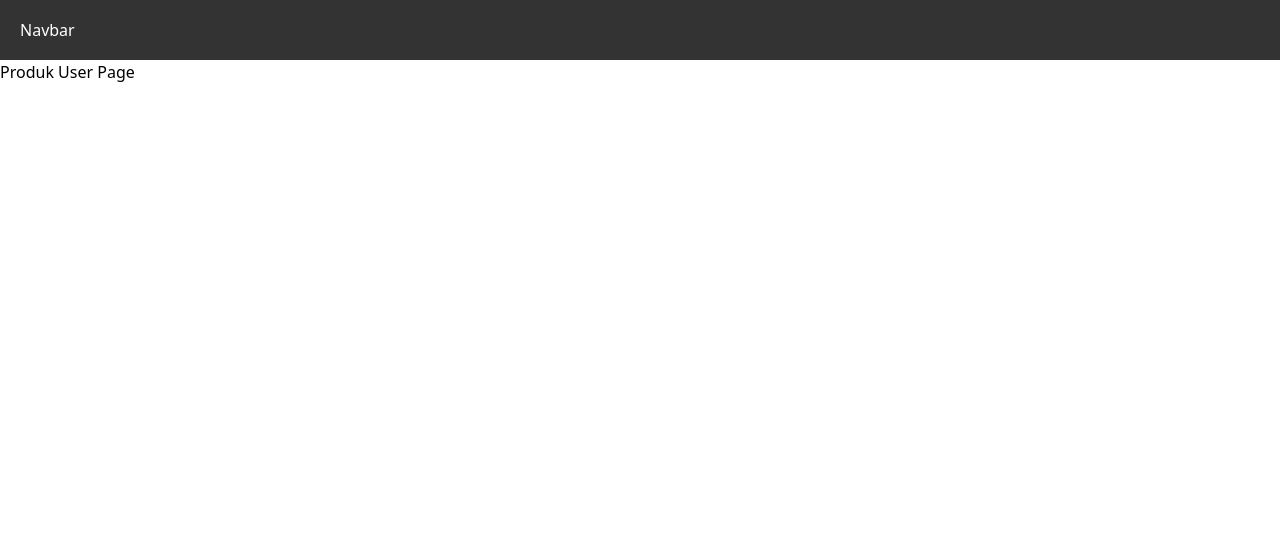
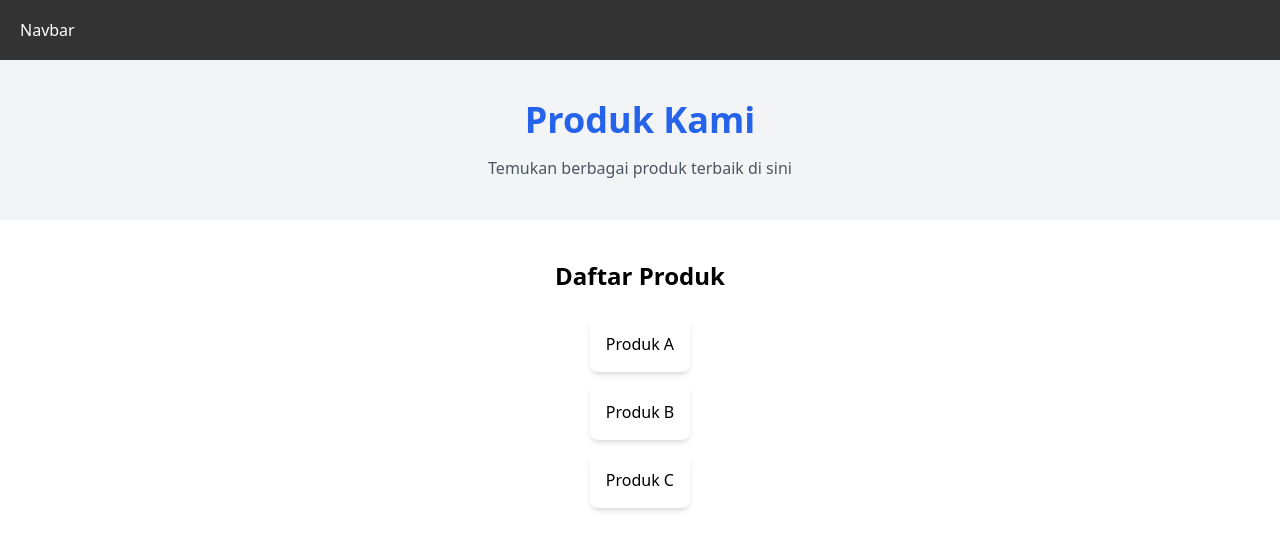
Before and after one commit to fajrulsantoso/Kerangka-Pemrograman-Berbasis-sem6, a Next.js app in the folder jobsheet_3/: page /produk in a window 1280 px wide. Before the commit this address had no page. Shown: the top 550 px of the page. Built offline with nearby package versions, Linux system fonts and the light colour scheme.

Commit message:
TUGAS 2 | 3  Praktikum 5

```diff
--- a/jobsheet_3/src/pages/produk/index.tsx
+++ b/jobsheet_3/src/pages/produk/index.tsx
@@ -1,20 +1,16 @@
-
 import { useRouter } from "next/router";
 import { useEffect, useState } from "react";
+import ProdukView from "@/views/produk";
 
-const produk = () => {
-  const [isLogin, setIsLogin] = useState(false);
+export default function ProdukPage() {
+  const [isLogin] = useState(true); // ubah false kalau mau test redirect
   const { push } = useRouter();
 
   useEffect(() => {
     if (!isLogin) {
       push("/auth/login");
     }
-  }, []);
+  }, [isLogin, push]);
 
-  return (
-    <div>Produk User Page</div>
-  );
-};
-
-export default produk;
+  return <ProdukView />;
+}
--- /dev/null
+++ b/jobsheet_3/src/views/produk/HeroSection.tsx
@@ -0,0 +1,12 @@
+export default function HeroSection() {
+  return (
+    <section className="bg-gray-100 p-10 text-center">
+      <h1 className="text-4xl font-bold text-blue-600 mb-4">
+        Produk Kami
+      </h1>
+      <p className="text-gray-600">
+        Temukan berbagai produk terbaik di sini
+      </p>
+    </section>
+  );
+}
--- /dev/null
+++ b/jobsheet_3/src/views/produk/MainSection.tsx
@@ -0,0 +1,21 @@
+export default function MainSection() {
+  return (
+    <section className="p-10 flex flex-col items-center">
+      <h2 className="text-2xl font-semibold mb-6">
+        Daftar Produk
+      </h2>
+
+      <ul className="space-y-3">
+        <li className="bg-white shadow-md p-4 rounded-lg">
+          Produk A
+        </li>
+        <li className="bg-white shadow-md p-4 rounded-lg">
+          Produk B
+        </li>
+        <li className="bg-white shadow-md p-4 rounded-lg">
+          Produk C
+        </li>
+      </ul>
+    </section>
+  );
+}
--- /dev/null
+++ b/jobsheet_3/src/views/produk/index.tsx
@@ -0,0 +1,13 @@
+import HeroSection from "./HeroSection";
+import MainSection from "./MainSection";
+
+function ProdukView() {
+  return (
+    <>
+      <HeroSection />
+      <MainSection />
+    </>
+  );
+}
+
+export default ProdukView;
```
Also changed, not shown: jobsheet_3/img/J5/TUGAS2.JPG (added), jobsheet_3/img/J5/TUGAS3.JPG (added).
